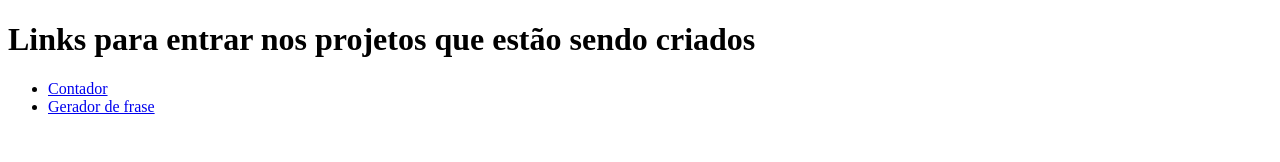
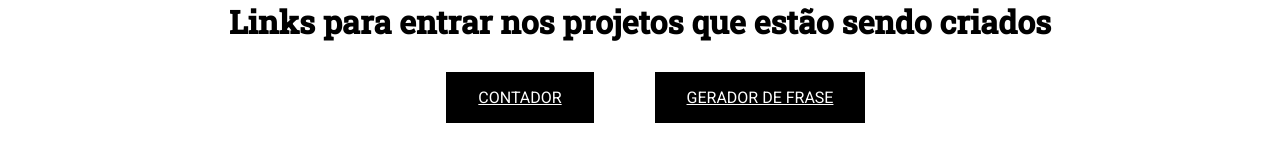
Before and after one commit to rhama-krisner/Projeto-do-Russo, a plain HTML site: page index.html in a window 1280 px wide. Drawn offline with Linux system fonts and the light colour scheme.

Commit message:
Update Design

```diff
--- a/index.html
+++ b/index.html
@@ -1,20 +1,29 @@
 <!DOCTYPE html>
 <html lang="pt-br">
+
 <head>
     <meta charset="UTF-8">
     <meta name="viewport" content="width=device-width, initial-scale=1.0">
+    <link rel="stylesheet" href="style.css">
+    <link href="https://fonts.googleapis.com/css2?family=Roboto:wght@300;400&display=swap" rel="stylesheet">
+    <link href="https://fonts.googleapis.com/css2?family=Roboto+Slab:wght@500&family=Roboto:wght@300;400&display=swap" rel="stylesheet">
     <title>Home</title>
 </head>
+
 <body>
-    <h1>Links para entrar nos projetos que estão sendo criados</h1>
+    <div class="titulo">
+        <h1>Links para entrar nos projetos que estão sendo criados</h1>
+    </div>
+    <hr>
 
-    <ul>
-        <li>
-           <a href="Projeto1/index.html" target="_blank" rel="noopener noreferrer">Contador</a>
+    <ul class="projetos">
+        <li class="proj1">
+            <a href="Projeto1/index.html" target="_blank" rel="noopener noreferrer">Contador</a>
         </li>
-        <li>
+        <li class="proj2">
             <a href="Projeto2/index.html" target="_blank" rel="noopener noreferrer">Gerador de frase</a>
         </li>
     </ul>
 </body>
+
 </html>
--- /dev/null
+++ b/style.css
@@ -0,0 +1,48 @@
+* {
+    padding: 0;
+    margin: 0;
+    border: 0;
+    box-sizing: border-box
+}
+
+.titulo {
+    display: flex;
+    flex-direction: column;
+    text-align: center;
+    font-family: 'Roboto Slab';
+}
+
+a {
+    background-color: #000000;
+    border: none;
+    color: #ffffff;
+    padding: 16px 32px;
+    font-size: 16px;
+    margin: 4px 2px;
+    opacity: 1;
+    transition: 0.3s;
+}
+
+a:hover {
+    opacity: 0.6;
+    font-size: bold;
+    color: rgb(0, 0, 0);
+    border-radius: 30px;
+    background-color: rgb(150, 150, 150);
+}
+
+.projetos {
+    list-style: none;
+    display: flex;
+    flex-direction: row;
+    margin: 20px 400px; /*Mudar quando acrescentar*/
+}
+
+.proj1, .proj2 {
+    margin: 10px;
+    width: 100%;
+    font-size: 2rem;
+    font-family: 'Roboto', sans-serif;
+    text-align: center;
+    text-transform: uppercase;
+}
```
